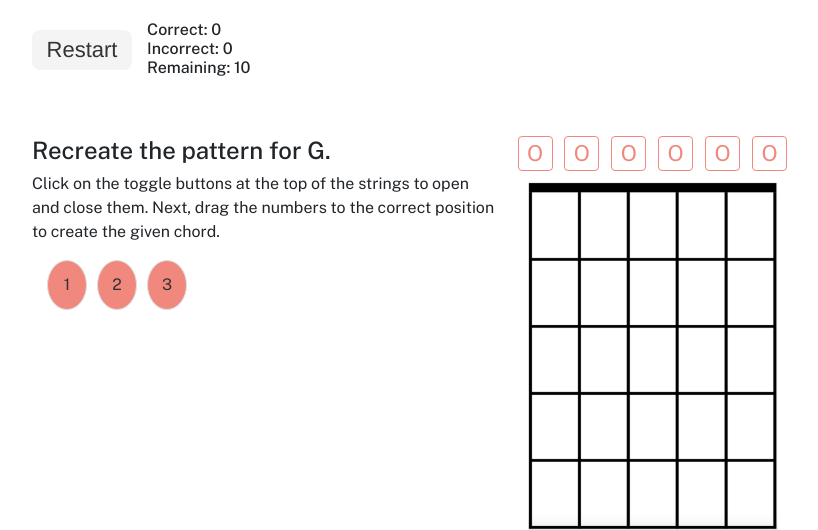
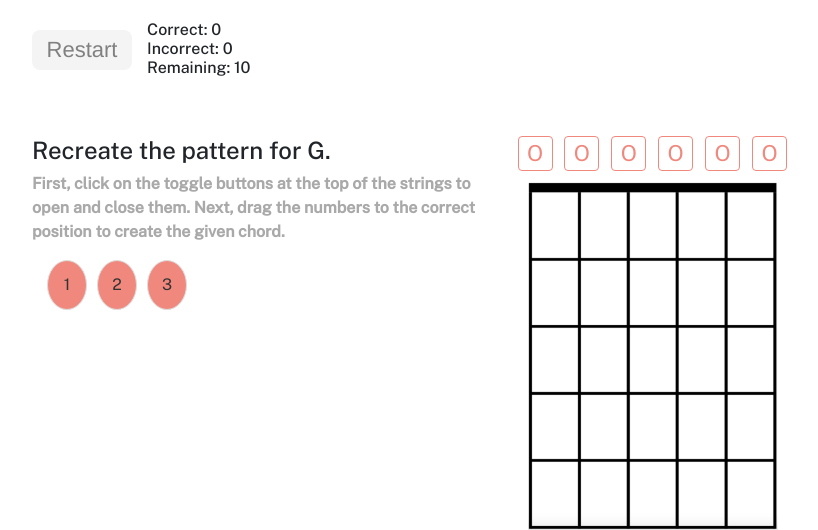
Before and after one commit to mweaser/chordology, a Flask app: page /quiz-recreate/1 in a window 1280 px wide. Shown: the part 56-586 px from the top of the page, without its empty margins (53-871 px from the left). Run offline with Flask 2, Linux system fonts and the light colour scheme; some libraries are stand-ins or nearby versions.

Commit message:
code/functionality check

```diff
--- a/static/main.css
+++ b/static/main.css
@@ -82,12 +82,15 @@
     font-size: 30px;
     font-weight: bold;
 }
-
+#recreate_instruction{
+    color: darkgray;
+    font-weight: bold;
+}
 #ee{
   background-color: rgba(51, 51, 51, 0.05);
   border-radius: 8px;
   border-width: 0;
-  color: #333333;
+  color:gray;
   cursor: pointer;
   display: inline-block;
   font-family: "Haas Grot Text R Web", "Helvetica Neue", Helvetica, Arial, sans-serif;
--- a/templates/learn_chords.html
+++ b/templates/learn_chords.html
@@ -72,9 +72,6 @@
             <div  class="row col-md-12">
                 <img  class="chord-board_learn" id ="chordimage_learn" src="/static/images/blank-chord.png">
             </div>
-            <!-- <div id = "check">
-                <a id = "check_but">Check</a>
-            </div>   -->
 
             <button class='check btn btn-outline-success' id = "check_but">Check</button>
             <br>
--- a/templates/quiz_recreate.html
+++ b/templates/quiz_recreate.html
@@ -24,8 +24,8 @@
             <div class="col-md-5">
                 <div class = "row">
                     <h4 id="pattern-choice"></h4>
-                    <p>
-                        Click on the toggle buttons at the top of the strings to open and close them. Next, drag the numbers to the correct position to create the given chord.
+                    <p id="recreate_instruction">
+                        First, click on the toggle buttons at the top of the strings to open and close them. Next, drag the numbers to the correct position to create the given chord.
                     </p>
                 </div>
                 <div id="symb_ent"></div>
```
Also changed, not shown: static/learn_chords.js (+0 -29 lines), templates/quiz.html (+0 -19 lines).
